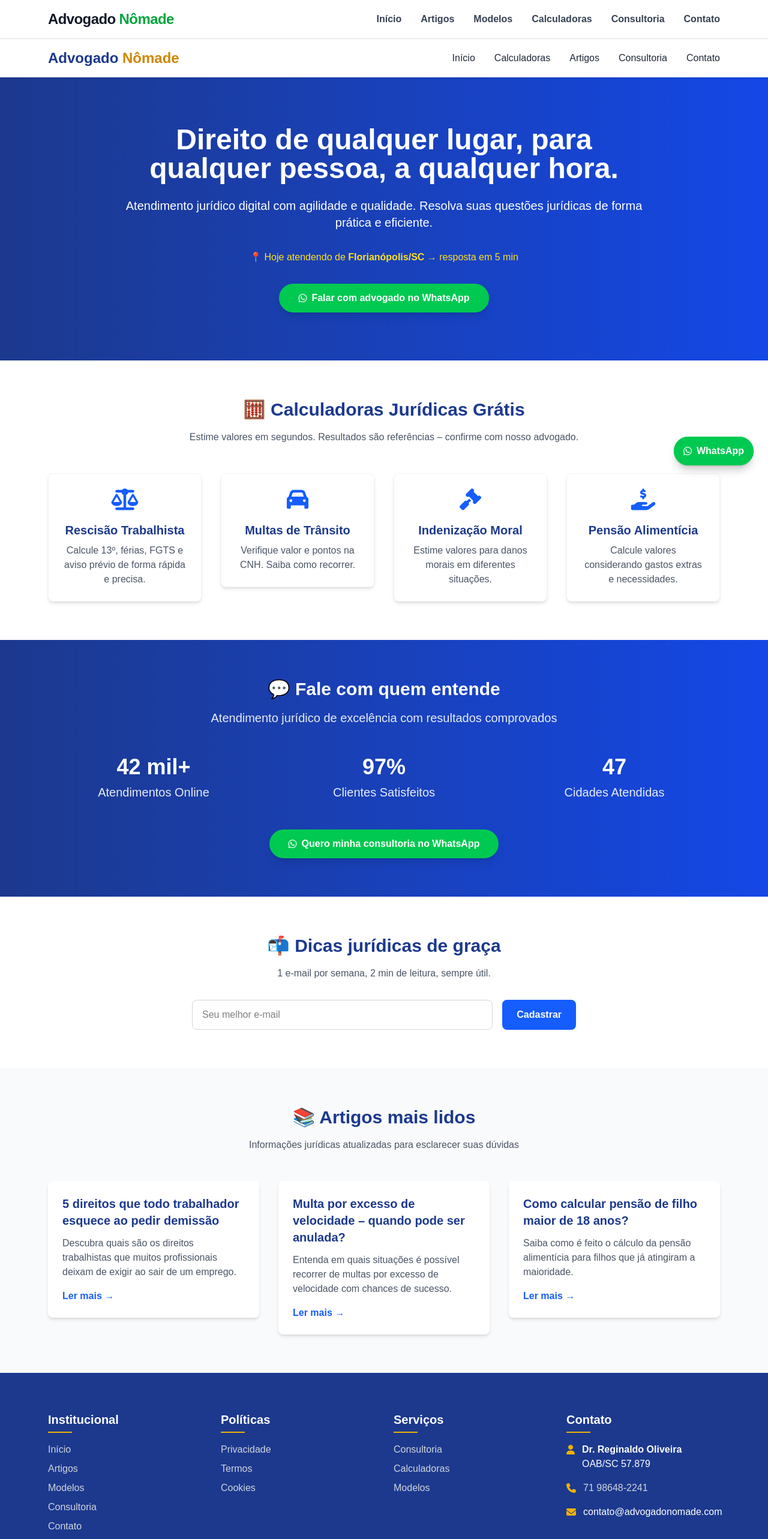
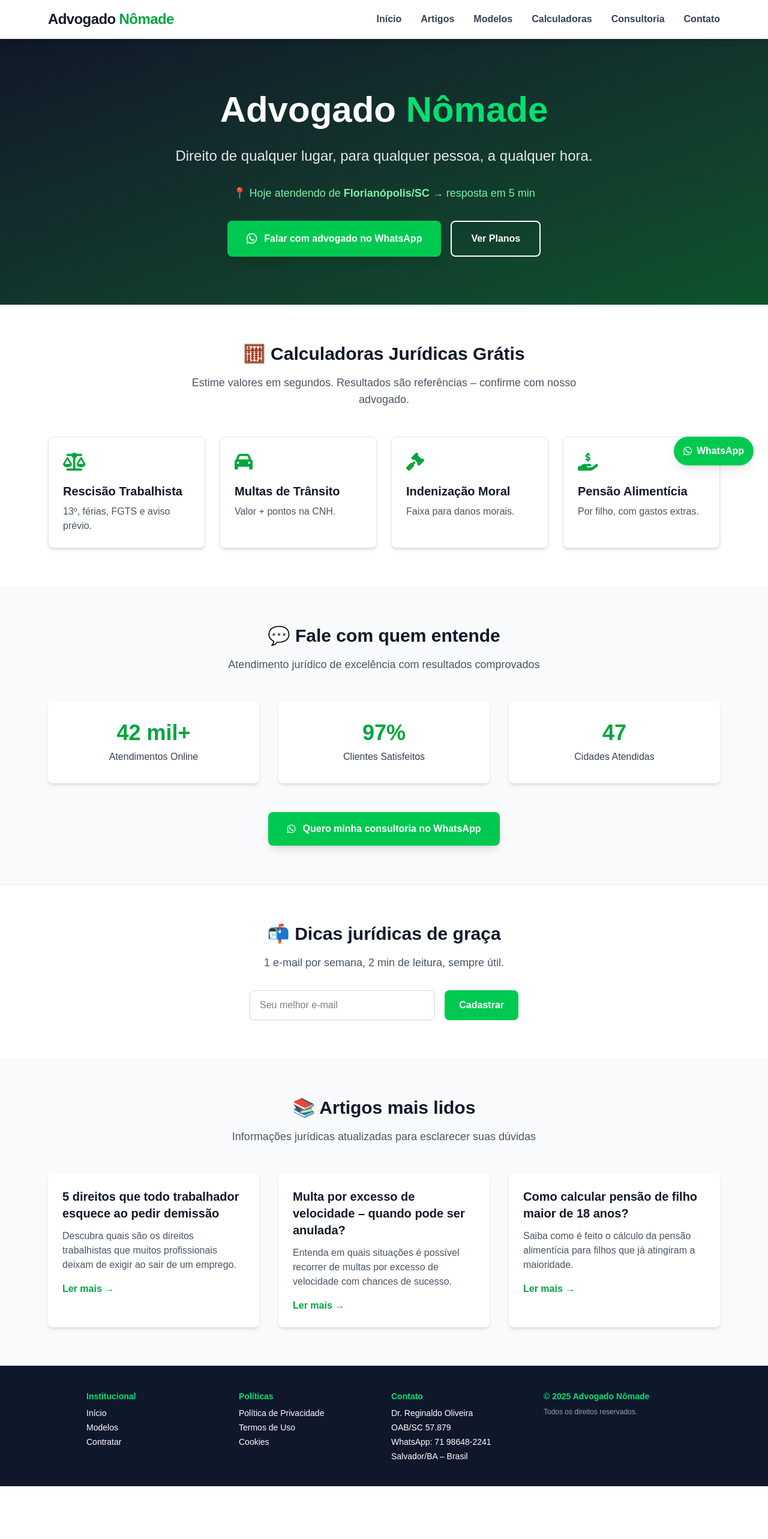
Before and after one commit to mestrereginaldo-site/advogadonomade1, a Next.js app: page / in a window 1280 px wide. Shown: the top 2566 px of the page at 60% size. After the commit the page ends 2478 px from the top, so only its background shows below. Built offline with nearby package versions, Linux system fonts and the light colour scheme.

Commit message:
Update page.tsx

```diff
--- a/app/page.tsx
+++ b/app/page.tsx
@@ -2,17 +2,11 @@
 import { Metadata } from "next";
 import Link from "next/link";
 
-// ---------- METADADOS GLOBAIS (SEO) ----------
 export const metadata: Metadata = {
   title: "Advogado Nômade | Consultoria Jurídica 100% On-line em Todo Brasil",
   description: "Advogado on-line que atende em qualquer cidade do Brasil. Contratos, LGPD, rescisão, multas, pensão, direito digital. Resposta em 5 min via WhatsApp.",
   keywords: "advogado on-line, consultoria jurídica, direito digital, rescisão trabalhista, multa de trânsito, pensão alimentícia, LGPD, contrato influencer, advogado 24 horas",
   authors: [{ name: "Dr. Reginaldo Oliveira", url: "https://advogadonomade.com.br" }],
-  creator: "Dr. Reginaldo Oliveira",
-  publisher: "Advogado Nômade",
-  formatDetection: { email: false, address: false, telephone: false },
-  metadataBase: new URL("https://advogadonomade.com.br"),
-  alternates: { canonical: "https://advogadonomade.com.br" },
   openGraph: {
     title: "Advogado Nômade | Consultoria Jurídica 100% On-line em Todo Brasil",
     description: "Advogado on-line que atende em qualquer cidade do Brasil. Contratos, LGPD, rescisão, multas, pensão, direito digital. Resposta em 5 min via WhatsApp.",
@@ -29,20 +23,8 @@ export const metadata: Metadata = {
     locale: "pt_BR",
     type: "website",
   },
-  twitter: {
-    card: "summary_large_image",
-    title: "Advogado Nômade | Consultoria Jurídica 100% On-line em Todo Brasil",
-    description: "Advogado on-line que atende em qualquer cidade do Brasil. Contratos, LGPD, rescisão, multas, pensão, direito digital. Resposta em 5 min via WhatsApp.",
-    images: ["https://advogadonomade.com.br/images/og-home.jpg"],
-  },
-  robots: {
-    index: true,
-    follow: true,
-    googleBot: { index: true, follow: true, "max-video-preview": -1, "max-image-preview": "large", "max-snippet": -1 },
-  },
 };
 
-// ---------- SCHEMA.ORG (JSON-LD) ----------
 const schemaOrg = {
   "@context": "https://schema.org",
   "@type": "Organization",
@@ -65,145 +47,119 @@ const schemaOrg = {
 export default function Home() {
   return (
     <>
-      {/* JSON-LD embutido */}
-      <script
-        type="application/ld+json"
-        dangerouslySetInnerHTML={{ __html: JSON.stringify(schemaOrg) }}
-      />
+      <script type="application/ld+json" dangerouslySetInnerHTML={{ __html: JSON.stringify(schemaOrg) }} />
 
-      {/* Header */}
-      <header className="bg-white shadow-sm sticky top-0 z-50">
-        <div className="max-w-6xl mx-auto px-4 py-4 flex justify-between items-center">
-          <div className="logo">
-            <Link href="/">
-              <h1 className="text-2xl font-bold text-blue-900">Advogado <span className="text-yellow-600">Nômade</span></h1>
-            </Link>
-          </div>
-          <nav className="hidden md:block">
-            <ul className="flex space-x-8">
-              <li><Link href="/" className="text-gray-800 hover:text-blue-600 font-medium transition-colors">Início</Link></li>
-              <li><Link href="/calculadoras" className="text-gray-800 hover:text-blue-600 font-medium transition-colors">Calculadoras</Link></li>
-              <li><Link href="/artigos" className="text-gray-800 hover:text-blue-600 font-medium transition-colors">Artigos</Link></li>
-              <li><Link href="/consultoria" className="text-gray-800 hover:text-blue-600 font-medium transition-colors">Consultoria</Link></li>
-              <li><Link href="/contato" className="text-gray-800 hover:text-blue-600 font-medium transition-colors">Contato</Link></li>
-            </ul>
-          </nav>
-          <div className="mobile-menu md:hidden text-2xl">
-            <i className="fas fa-bars"></i>
-          </div>
-        </div>
-      </header>
-
-      {/* Hero Section */}
-      <section className="bg-gradient-to-r from-blue-900 to-blue-700 text-white py-20 text-center">
-        <div className="max-w-4xl mx-auto px-4">
-          <h2 className="text-4xl md:text-5xl font-bold mb-6">Direito de qualquer lugar, para qualquer pessoa, a qualquer hora.</h2>
-          <p className="text-xl mb-8">Atendimento jurídico digital com agilidade e qualidade. Resolva suas questões jurídicas de forma prática e eficiente.</p>
-          <p className="mb-8 text-yellow-300">
+      {/* Hero Section Moderna */}
+      <section className="w-full bg-gradient-to-br from-gray-900 to-green-900 text-white py-20">
+        <div className="max-w-6xl mx-auto px-4 text-center">
+          <h1 className="text-4xl md:text-6xl font-bold mb-6 leading-tight">
+            Advogado <span className="text-green-400">Nômade</span>
+          </h1>
+          <p className="text-xl md:text-2xl mb-8 text-gray-200 max-w-3xl mx-auto">
+            Direito de qualquer lugar, para qualquer pessoa, a qualquer hora.
+          </p>
+          <p className="mb-8 text-green-300 text-lg">
             📍 Hoje atendendo de <span className="font-semibold">Florianópolis/SC</span> → resposta em 5 min
           </p>
-          <a
-            href="https://wa.me/5571986482241?text=Preciso%20de%20um%20advogado%20agora"
-            className="inline-flex items-center gap-2 bg-green-500 hover:bg-green-600 text-white font-semibold py-3 px-8 rounded-full transition-all shadow-lg hover:shadow-xl"
-          >
-            <i className="fab fa-whatsapp"></i> Falar com advogado no WhatsApp
-          </a>
-        </div>
-      </section>
-
-      {/* Features Section - CALCULADORAS COM LINKS */}
-      <section className="py-16 bg-white">
-        <div className="max-w-6xl mx-auto px-4">
-          <div className="text-center mb-12">
-            <h2 className="text-3xl font-bold text-blue-900 mb-4">🧮 Calculadoras Jurídicas Grátis</h2>
-            <p className="text-gray-600 max-w-2xl mx-auto">Estime valores em segundos. Resultados são referências – confirme com nosso advogado.</p>
-          </div>
-          <div className="grid grid-cols-1 md:grid-cols-2 lg:grid-cols-4 gap-8">
-            <Link href="/calculadoras">
-              <div className="bg-white rounded-lg p-6 text-center shadow-md hover:shadow-lg transition-shadow border border-gray-100 cursor-pointer">
-                <div className="text-4xl text-blue-600 mb-4">
-                  <i className="fas fa-balance-scale"></i>
-                </div>
-                <h3 className="text-xl font-bold text-blue-900 mb-2">Rescisão Trabalhista</h3>
-                <p className="text-gray-600">Calcule 13º, férias, FGTS e aviso prévio de forma rápida e precisa.</p>
-              </div>
-            </Link>
-
-            <Link href="/calculadoras">
-              <div className="bg-white rounded-lg p-6 text-center shadow-md hover:shadow-lg transition-shadow border border-gray-100 cursor-pointer">
-                <div className="text-4xl text-blue-600 mb-4">
-                  <i className="fas fa-car"></i>
-                </div>
-                <h3 className="text-xl font-bold text-blue-900 mb-2">Multas de Trânsito</h3>
-                <p className="text-gray-600">Verifique valor e pontos na CNH. Saiba como recorrer.</p>
-              </div>
-            </Link>
-
-            <Link href="/calculadoras">
-              <div className="bg-white rounded-lg p-6 text-center shadow-md hover:shadow-lg transition-shadow border border-gray-100 cursor-pointer">
-                <div className="text-4xl text-blue-600 mb-4">
-                  <i className="fas fa-gavel"></i>
-                </div>
-                <h3 className="text-xl font-bold text-blue-900 mb-2">Indenização Moral</h3>
-                <p className="text-gray-600">Estime valores para danos morais em diferentes situações.</p>
-              </div>
-            </Link>
-
-            <Link href="/calculadoras">
-              <div className="bg-white rounded-lg p-6 text-center shadow-md hover:shadow-lg transition-shadow border border-gray-100 cursor-pointer">
-                <div className="text-4xl text-blue-600 mb-4">
-                  <i className="fas fa-hand-holding-usd"></i>
-                </div>
-                <h3 className="text-xl font-bold text-blue-900 mb-2">Pensão Alimentícia</h3>
-                <p className="text-gray-600">Calcule valores considerando gastos extras e necessidades.</p>
-              </div>
+          <div className="flex flex-col sm:flex-row gap-4 justify-center">
+            <a
+              href="https://wa.me/5571986482241?text=Preciso%20de%20um%20advogado%20agora"
+              className="bg-green-500 hover:bg-green-600 text-white font-semibold py-4 px-8 rounded-lg transition-all shadow-lg hover:shadow-xl flex items-center justify-center gap-3"
+            >
+              <i className="fab fa-whatsapp text-xl"></i>
+              Falar com advogado no WhatsApp
+            </a>
+            <Link
+              href="/consultoria"
+              className="border-2 border-white text-white hover:bg-white hover:text-gray-900 font-semibold py-4 px-8 rounded-lg transition-all"
+            >
+              Ver Planos
             </Link>
           </div>
         </div>
       </section>
 
-      {/* Stats Section */}
-      <section className="py-16 bg-gradient-to-r from-blue-900 to-blue-700 text-white">
+      {/* Calculadoras Section */}
+      <section className="py-16 bg-white">
         <div className="max-w-6xl mx-auto px-4">
           <div className="text-center mb-12">
-            <h2 className="text-3xl font-bold mb-4">💬 Fale com quem entende</h2>
-            <p className="text-xl opacity-90">Atendimento jurídico de excelência com resultados comprovados</p>
+            <h2 className="text-3xl font-bold text-gray-900 mb-4">🧮 Calculadoras Jurídicas Grátis</h2>
+            <p className="text-gray-600 text-lg max-w-2xl mx-auto">
+              Estime valores em segundos. Resultados são referências – confirme com nosso advogado.
+            </p>
+          </div>
+          <div className="grid grid-cols-1 md:grid-cols-2 lg:grid-cols-4 gap-6">
+            <CalculatorCard
+              icon="fas fa-balance-scale"
+              title="Rescisão Trabalhista"
+              description="13º, férias, FGTS e aviso prévio."
+              href="/calculadoras"
+            />
+            <CalculatorCard
+              icon="fas fa-car"
+              title="Multas de Trânsito"
+              description="Valor + pontos na CNH."
+              href="/calculadoras"
+            />
+            <CalculatorCard
+              icon="fas fa-gavel"
+              title="Indenização Moral"
+              description="Faixa para danos morais."
+              href="/calculadoras"
+            />
+            <CalculatorCard
+              icon="fas fa-hand-holding-usd"
+              title="Pensão Alimentícia"
+              description="Por filho, com gastos extras."
+              href="/calculadoras"
+            />
+          </div>
+        </div>
+      </section>
+
+      {/* Stats Section */}
+      <section className="py-16 bg-gray-50">
+        <div className="max-w-6xl mx-auto px-4">
+          <div className="text-center mb-12">
+            <h2 className="text-3xl font-bold text-gray-900 mb-4">💬 Fale com quem entende</h2>
+            <p className="text-gray-600 text-lg">Atendimento jurídico de excelência com resultados comprovados</p>
           </div>
           <div className="grid grid-cols-1 md:grid-cols-3 gap-8 text-center">
-            <div>
-              <h3 className="text-4xl font-bold mb-2">42 mil+</h3>
-              <p className="text-xl opacity-90">Atendimentos Online</p>
+            <div className="bg-white p-8 rounded-lg shadow-md">
+              <div className="text-4xl font-bold text-green-600 mb-2">42 mil+</div>
+              <div className="text-gray-700 font-medium">Atendimentos Online</div>
             </div>
-            <div>
-              <h3 className="text-4xl font-bold mb-2">97%</h3>
-              <p className="text-xl opacity-90">Clientes Satisfeitos</p>
+            <div className="bg-white p-8 rounded-lg shadow-md">
+              <div className="text-4xl font-bold text-green-600 mb-2">97%</div>
+              <div className="text-gray-700 font-medium">Clientes Satisfeitos</div>
             </div>
-            <div>
-              <h3 className="text-4xl font-bold mb-2">47</h3>
-              <p className="text-xl opacity-90">Cidades Atendidas</p>
+            <div className="bg-white p-8 rounded-lg shadow-md">
+              <div className="text-4xl font-bold text-green-600 mb-2">47</div>
+              <div className="text-gray-700 font-medium">Cidades Atendidas</div>
             </div>
           </div>
           <div className="text-center mt-12">
             <a
               href="https://wa.me/5571986482241?text=Quero%20minha%20consultoria%20jur%C3%ADdica"
-              className="inline-flex items-center gap-2 bg-green-500 hover:bg-green-600 text-white font-semibold py-3 px-8 rounded-full transition-all shadow-lg hover:shadow-xl"
+              className="bg-green-500 hover:bg-green-600 text-white font-semibold py-4 px-8 rounded-lg transition-all shadow-lg hover:shadow-xl inline-flex items-center gap-3"
             >
-              <i className="fab fa-whatsapp"></i> Quero minha consultoria no WhatsApp
+              <i className="fab fa-whatsapp"></i>
+              Quero minha consultoria no WhatsApp
             </a>
           </div>
         </div>
       </section>
 
-      {/* Newsletter - FORMULÁRIO FUNCIONAL */}
-      <section className="py-16 bg-white">
+      {/* Newsletter Section */}
+      <section className="py-16 bg-white border-t border-gray-200">
         <div className="max-w-2xl mx-auto px-4 text-center">
-          <h2 className="text-3xl font-bold text-blue-900 mb-4">📬 Dicas jurídicas de graça</h2>
-          <p className="text-gray-600 mb-8">1 e-mail por semana, 2 min de leitura, sempre útil.</p>
+          <h2 className="text-3xl font-bold text-gray-900 mb-4">📬 Dicas jurídicas de graça</h2>
+          <p className="text-gray-600 mb-8 text-lg">1 e-mail por semana, 2 min de leitura, sempre útil.</p>
 
           <form
             action="https://api.staticforms.xyz/submit"
             method="POST"
-            className="flex flex-col sm:flex-row gap-4"
+            className="flex flex-col sm:flex-row gap-4 max-w-md mx-auto"
           >
             <input type="hidden" name="accessKey" value="1f2a3b4c-5d6e-7f8g-9h0i-1j2k3l4m5n6o" />
             <input type="hidden" name="subject" value="Novo lead – Newsletter Advogado Nômade" />
@@ -214,11 +170,11 @@ export default function Home() {
               name="email"
               placeholder="Seu melhor e-mail"
               required
-              className="flex-grow px-4 py-3 border border-gray-300 rounded-lg bg-white text-black"
+              className="flex-grow px-4 py-3 border border-gray-300 rounded-lg bg-white text-black focus:ring-2 focus:ring-green-500 focus:border-green-500"
             />
             <button
               type="submit"
-              className="bg-blue-600 hover:bg-blue-700 text-white font-semibold py-3 px-6 rounded-lg transition-colors"
+              className="bg-green-500 hover:bg-green-600 text-white font-semibold py-3 px-6 rounded-lg transition-colors whitespace-nowrap"
             >
               Cadastrar
             </button>
@@ -226,115 +182,68 @@ export default function Home() {
         </div>
       </section>
 
-      {/* Articles - COM LINKS FUNCIONAIS */}
+      {/* Artigos Section */}
       <section className="py-16 bg-gray-50">
         <div className="max-w-6xl mx-auto px-4">
           <div className="text-center mb-12">
-            <h2 className="text-3xl font-bold text-blue-900 mb-4">📚 Artigos mais lidos</h2>
-            <p className="text-gray-600 max-w-2xl mx-auto">Informações jurídicas atualizadas para esclarecer suas dúvidas</p>
+            <h2 className="text-3xl font-bold text-gray-900 mb-4">📚 Artigos mais lidos</h2>
+            <p className="text-gray-600 text-lg max-w-2xl mx-auto">
+              Informações jurídicas atualizadas para esclarecer suas dúvidas
+            </p>
           </div>
           <div className="grid grid-cols-1 md:grid-cols-3 gap-8">
-            <Link href="/artigos/direitos-demissao">
-              <div className="bg-white rounded-lg overflow-hidden shadow-md hover:shadow-lg transition-shadow cursor-pointer">
-                <div className="p-6">
-                  <h3 className="text-xl font-bold text-blue-900 mb-3">5 direitos que todo trabalhador esquece ao pedir demissão</h3>
-                  <p className="text-gray-600 mb-4">Descubra quais são os direitos trabalhistas que muitos profissionais deixam de exigir ao sair de um emprego.</p>
-                  <span className="text-blue-600 font-semibold hover:text-blue-800 transition-colors">Ler mais →</span>
-                </div>
-              </div>
-            </Link>
-
-            <Link href="/artigos/multa-velocidade">
-              <div className="bg-white rounded-lg overflow-hidden shadow-md hover:shadow-lg transition-shadow cursor-pointer">
-                <div className="p-6">
-                  <h3 className="text-xl font-bold text-blue-900 mb-3">Multa por excesso de velocidade – quando pode ser anulada?</h3>
-                  <p className="text-gray-600 mb-4">Entenda em quais situações é possível recorrer de multas por excesso de velocidade com chances de sucesso.</p>
-                  <span className="text-blue-600 font-semibold hover:text-blue-800 transition-colors">Ler mais →</span>
-                </div>
-              </div>
-            </Link>
-
-            <Link href="/artigos/pensao-maior-idade">
-              <div className="bg-white rounded-lg overflow-hidden shadow-md hover:shadow-lg transition-shadow cursor-pointer">
-                <div className="p-6">
-                  <h3 className="text-xl font-bold text-blue-900 mb-3">Como calcular pensão de filho maior de 18 anos?</h3>
-                  <p className="text-gray-600 mb-4">Saiba como é feito o cálculo da pensão alimentícia para filhos que já atingiram a maioridade.</p>
-                  <span className="text-blue-600 font-semibold hover:text-blue-800 transition-colors">Ler mais →</span>
-                </div>
-              </div>
-            </Link>
+            <ArticleCard
+              title="5 direitos que todo trabalhador esquece ao pedir demissão"
+              description="Descubra quais são os direitos trabalhistas que muitos profissionais deixam de exigir ao sair de um emprego."
+              link="/artigos/direitos-demissao"
+            />
+            <ArticleCard
+              title="Multa por excesso de velocidade – quando pode ser anulada?"
+              description="Entenda em quais situações é possível recorrer de multas por excesso de velocidade com chances de sucesso."
+              link="/artigos/multa-velocidade"
+            />
+            <ArticleCard
+              title="Como calcular pensão de filho maior de 18 anos?"
+              description="Saiba como é feito o cálculo da pensão alimentícia para filhos que já atingiram a maioridade."
+              link="/artigos/pensao-maior-idade"
+            />
           </div>
         </div>
       </section>
-
-      {/* Footer */}
-      <footer className="bg-blue-900 text-white pt-16 pb-8">
-        <div className="max-w-6xl mx-auto px-4">
-          <div className="grid grid-cols-1 md:grid-cols-4 gap-8 mb-12">
-            <div>
-              <h3 className="text-xl font-bold mb-4 relative pb-2 after:content-[''] after:absolute after:left-0 after:bottom-0 after:w-10 after:h-0.5 after:bg-yellow-500">Institucional</h3>
-              <ul className="space-y-2">
-                <li><Link href="/" className="text-gray-300 hover:text-white transition-colors">Início</Link></li>
-                <li><Link href="/artigos" className="text-gray-300 hover:text-white transition-colors">Artigos</Link></li>
-                <li><Link href="/modelos" className="text-gray-300 hover:text-white transition-colors">Modelos</Link></li>
-                <li><Link href="/consultoria" className="text-gray-300 hover:text-white transition-colors">Consultoria</Link></li>
-                <li><Link href="/contato" className="text-gray-300 hover:text-white transition-colors">Contato</Link></li>
-              </ul>
-            </div>
-            <div>
-              <h3 className="text-xl font-bold mb-4 relative pb-2 after:content-[''] after:absolute after:left-0 after:bottom-0 after:w-10 after:h-0.5 after:bg-yellow-500">Políticas</h3>
-              <ul className="space-y-2">
-                <li><Link href="/politica-de-privacidade" className="text-gray-300 hover:text-white transition-colors">Privacidade</Link></li>
-                <li><Link href="/termos-de-uso" className="text-gray-300 hover:text-white transition-colors">Termos</Link></li>
-                <li><Link href="/cookies" className="text-gray-300 hover:text-white transition-colors">Cookies</Link></li>
-              </ul>
-            </div>
-            <div>
-              <h3 className="text-xl font-bold mb-4 relative pb-2 after:content-[''] after:absolute after:left-0 after:bottom-0 after:w-10 after:h-0.5 after:bg-yellow-500">Serviços</h3>
-              <ul className="space-y-2">
-                <li><Link href="/consultoria" className="text-gray-300 hover:text-white transition-colors">Consultoria</Link></li>
-                <li><Link href="/calculadoras" className="text-gray-300 hover:text-white transition-colors">Calculadoras</Link></li>
-                <li><Link href="/modelos" className="text-gray-300 hover:text-white transition-colors">Modelos</Link></li>
-              </ul>
-            </div>
-            <div>
-              <h3 className="text-xl font-bold mb-4 relative pb-2 after:content-[''] after:absolute after:left-0 after:bottom-0 after:w-10 after:h-0.5 after:bg-yellow-500">Contato</h3>
-              <div className="space-y-4">
-                <div className="flex items-start">
-                  <i className="fas fa-user mt-1 mr-3 text-yellow-500"></i>
-                  <div>
-                    <strong>Dr. Reginaldo Oliveira</strong><br />
-                    OAB/SC 57.879
-                  </div>
-                </div>
-                <div className="flex items-center">
-                  <i className="fas fa-phone mr-3 text-yellow-500"></i>
-                  <div>
-                    <a href="https://wa.me/5571986482241" className="text-gray-300 hover:text-white transition-colors">71 98648-2241</a>
-                  </div>
-                </div>
-                <div className="flex items-center">
-                  <i className="fas fa-envelope mr-3 text-yellow-500"></i>
-                  <div>contato@advogadonomade.com</div>
-                </div>
-              </div>
-            </div>
-          </div>
-          <div className="pt-8 border-t border-blue-700 text-center text-gray-400">
-            <p>&copy; 2023 Advogado Nômade. Todos os direitos reservados.</p>
-          </div>
-        </div>
-      </footer>
-
-      {/* WhatsApp Floating Button */}
-      <div className="fixed bottom-6 right-6 z-50">
-        <a
-          href="https://wa.me/5571986482241?text=Preciso%20de%20um%20advogado%20agora"
-          className="bg-green-500 hover:bg-green-600 text-white font-semibold py-3 px-4 rounded-full shadow-lg flex items-center gap-2"
-        >
-          <i className="fab fa-whatsapp"></i> WhatsApp
-        </a>
-      </div>
     </>
   );
 }
+
+// Componente para Cards de Calculadora
+function CalculatorCard({ icon, title, description, href }: { icon: string; title: string; description: string; href: string }) {
+  return (
+    <Link href={href} className="block group">
+      <div className="bg-white rounded-lg p-6 shadow-md hover:shadow-lg transition-all border border-gray-200 group-hover:border-green-300 h-full">
+        <div className="text-3xl text-green-600 mb-4">
+          <i className={icon}></i>
+        </div>
+        <h3 className="text-xl font-bold text-gray-900 mb-2">{title}</h3>
+        <p className="text-gray-600">{description}</p>
+      </div>
+    </Link>
+  );
+}
+
+// Componente para Cards de Artigos
+function ArticleCard({ title, description, link }: { title: string; description: string; link: string }) {
+  return (
+    <Link href={link} className="block group">
+      <div className="bg-white rounded-lg overflow-hidden shadow-md hover:shadow-lg transition-all h-full">
+        <div className="p-6">
+          <h3 className="text-xl font-bold text-gray-900 mb-3 group-hover:text-green-600 transition-colors">
+            {title}
+          </h3>
+          <p className="text-gray-600 mb-4">{description}</p>
+          <span className="text-green-600 font-semibold group-hover:text-green-700 transition-colors">
+            Ler mais →
+          </span>
+        </div>
+      </div>
+    </Link>
+  );
+}
```
